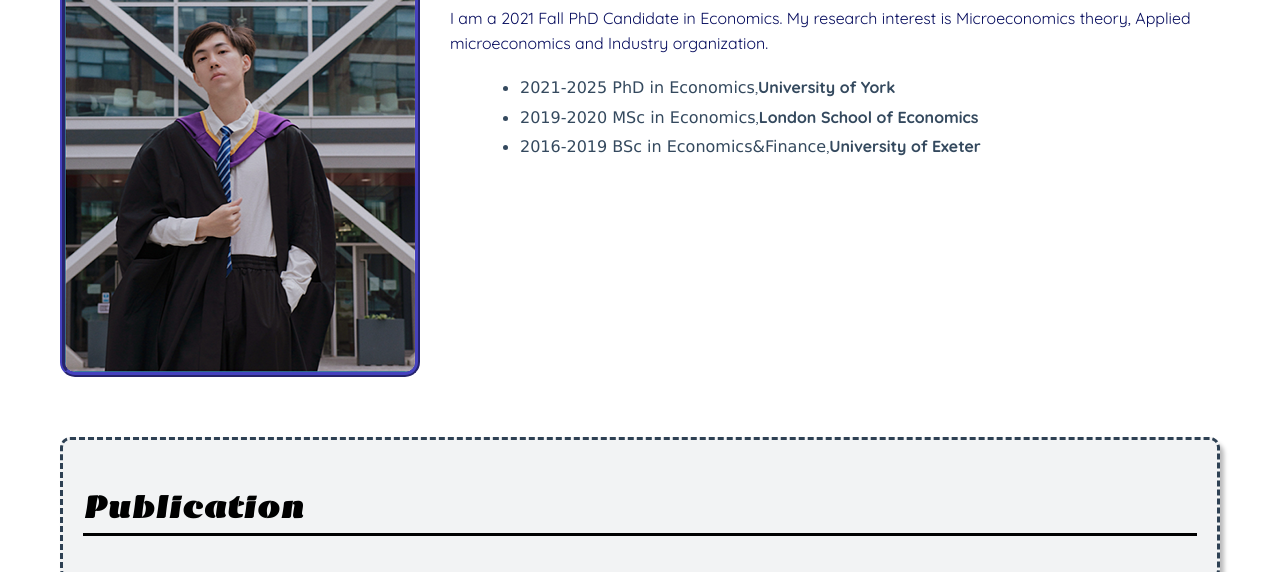
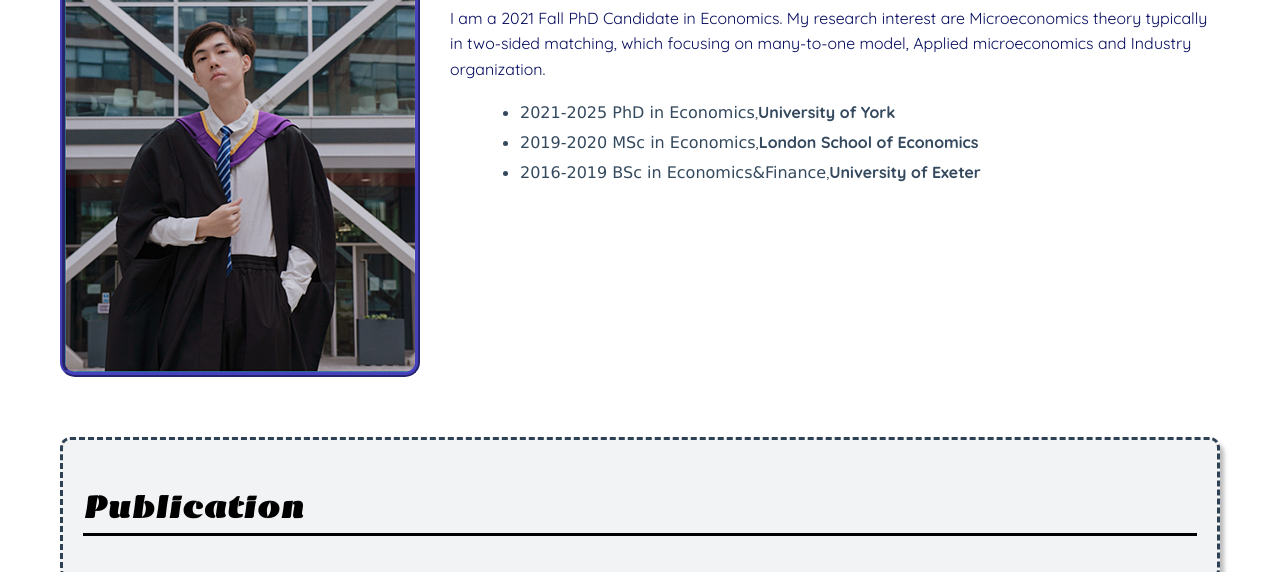
Before and after one commit to BojiaLi928/Bojia-Li, a plain HTML site: page index.html in a window 1280 px wide. Shown: the part 528-1100 px from the top of the page. Drawn offline with Linux system fonts and the light colour scheme.

Commit message:
Update index.html

```diff
--- a/index.html
+++ b/index.html
@@ -16,7 +16,7 @@
 
 		<div id="SelfIntroduction">
 			<h1>I'm enthusiastic about what I study in.</h1>
-			<p>I am a 2021 Fall PhD Candidate in Economics. My research interest is Microeconomics theory, Applied microeconomics and Industry organization.</p>
+			<p>I am a 2021 Fall PhD Candidate in Economics. My research interest are Microeconomics theory typically in two-sided matching, which focusing on many-to-one model, Applied microeconomics and Industry organization.</p>
 			<ul class="TimeLine">
 				<li><span class="Datetime">2021-2025 PhD in Economics</span>,<span class="Event">University of York</span></li>
 				<li><span class="Datetime">2019-2020 MSc in Economics</span>,<span class="Event">London School of Economics</span></li>
```
